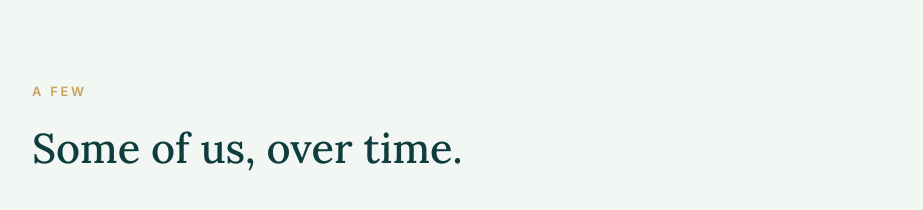
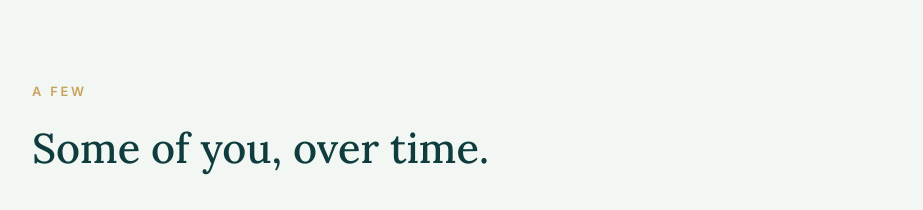
Before and after one commit to NeilAlbert/kdg, a plain HTML site: page index.html in a window 1280 px wide. Shown: the part 2800-3010 px from the top of the page, without its empty margins (178-1101 px from the left). Drawn offline with Linux system fonts and the light colour scheme.

Commit message:
Add files via upload

```diff
--- a/index.html
+++ b/index.html
@@ -100,7 +100,7 @@
     <section class="section section--gallery fade-in" id="gallery">
       <div class="section__inner section__inner--wide">
         <p class="section__label">A Few</p>
-        <h2 class="section__heading">Some of us, over time.</h2>
+        <h2 class="section__heading">Some of you, over time.</h2>
 
         <div class="gallery-grid">
           <!-- Photo 1: Assets/IMG_0785.PNG -->
```
